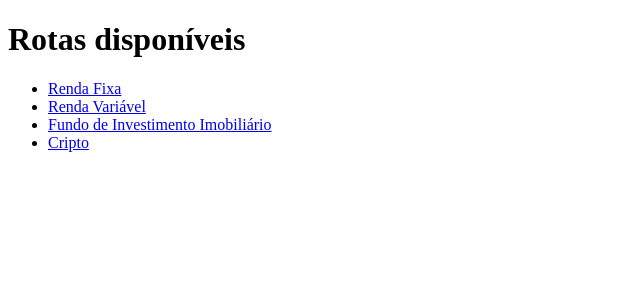
After one commit to RenataKB/deva-observability, a Flask app: template templates/index.html in a window 1280 px wide. The commit adds this page. Shown: the top 300 px of the page, without its empty margins (0-640 px from the left). Run offline with Flask 2, Linux system fonts and the light colour scheme; the template is opened without the code that fills it, so the values that code supplies are empty.

Commit message:
Adiciona favicon e demais templates html

```diff
--- /dev/null
+++ b/templates/index.html
@@ -0,0 +1,13 @@
+{% extends "layout.html" %}
+
+{% block main %}
+<div class="page-header">
+  <h1>Rotas disponíveis</h1>
+</div>
+<ul class="endpoints">
+  <li class="end-item"><a class="end-link" href="/renda-fixa">Renda Fixa</a></li>
+  <li class="end-item"><a class="end-link" href="/renda-variavel">Renda Variável</a></li>
+  <li class="end-item"><a class="end-link" href="/fii">Fundo de Investimento Imobiliário</a></li>
+  <li class="end-item"><a class="end-link" href="/cripto">Cripto</a></li>
+</ul>
+{% endblock %}
--- /dev/null
+++ b/templates/layout.html
@@ -0,0 +1,18 @@
+<!DOCTYPE html>
+<html lang="pt-BR">
+
+<head>
+  <meta charset="utf-8">
+  <meta name="viewport" content="width=device-width, initial-scale=1">
+  <!-- https://favicon.io/emoji-favicons/money-bag/ -->
+  <link href="/static/favicon.ico" rel="icon">
+  <title>Ada Observabilidade</title>
+</head>
+
+<body>
+  <div class="container">
+    {% block main %}{% endblock %}
+  </div>
+</body>
+
+</html>
--- /dev/null
+++ b/templates/mensagem_erro.html
@@ -0,0 +1,5 @@
+{% extends "layout.html" %}
+
+{% block main %}
+<img alt="Erro 500" class="border" src="https://http.cat/500" title="Internal Server Error">
+{% endblock %}
```
Also changed, not shown: templates/lista.html (+4 -12 lines), static/favicon.ico (added).
